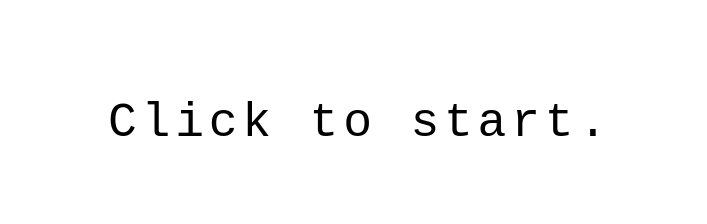
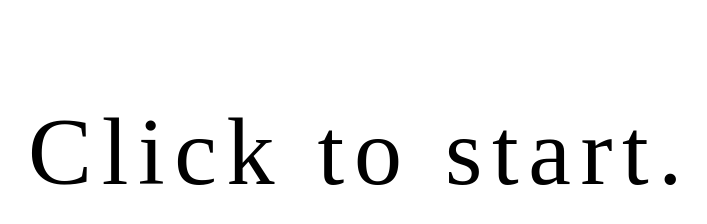
Before and after one commit to KotaTakeda/typing_game, a plain HTML site: page index.html in a window 1280 px wide. Shown: the whole page, without its empty margins (280-987 px from the left). Drawn offline with Linux system fonts and the light colour scheme.

Commit message:
スタイル修正

```diff
--- a/css/styles.css
+++ b/css/styles.css
@@ -1,10 +1,16 @@
 body {
-  padding-top: 40px;
-  font-family: 'Courier New', monospace;
   text-align: center;
+
+  /* font */
+  /* font-family: "Gill Sans", sans-serif; */
+  font-family: serif;
 }
 
 #main {
-  font-size: 48px;
+  font-size: 96px;
   letter-spacing: .1em;
 }
+
+#result {
+  font-size: 48px;
+}
--- a/index.html
+++ b/index.html
@@ -2,7 +2,7 @@
 <html lang="ja">
   <head>
     <meta charset="utf-8">
-    <title>My Typing Game</title>
+    <title>Typing Game</title>
     <link rel="stylesheet" href="css/styles.css">
   </head>
   <body>
```
